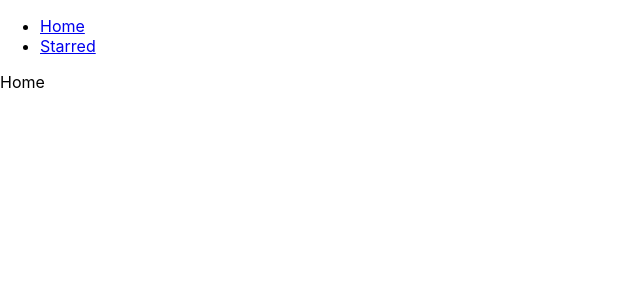
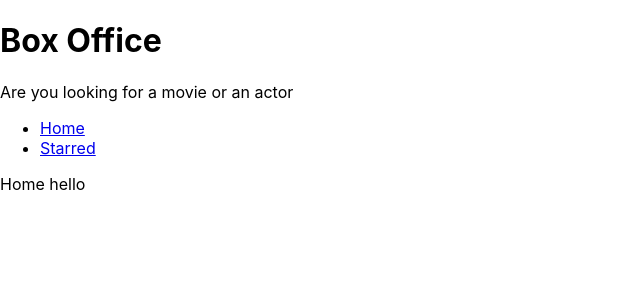
Before and after one commit to rushi1222/box-office, a React (Create React App) app: page / in a window 1280 px wide. Shown: the top 300 px of the page, without its empty margins (0-640 px from the left). Built offline with nearby package versions, Linux system fonts and the light colour scheme.

Commit message:
added layout management and created title

```diff
--- a/src/App.js
+++ b/src/App.js
@@ -11,7 +11,7 @@ import Starred from './Pages/Starred';
 
     <div>
 
-    <Nav/>
+
     <Routes>
 
       <Route  path = "/" element = {<Home/>}></Route>
--- a/src/Pages/Home.js
+++ b/src/Pages/Home.js
@@ -1,8 +1,9 @@
 import React from 'react'
+import MainPagesLayout from './MainPagesLayout'
 
 function Home() {
   return (
-    <div>Home</div>
+    <MainPagesLayout>Home hello</MainPagesLayout>
   )
 }
 
--- /dev/null
+++ b/src/Pages/MainPagesLayout.js
@@ -0,0 +1,15 @@
+import React from 'react';
+import Nav from '../Components/Nav';
+import Title from './Title';
+
+function MainPagesLayout({children}) {
+  return (
+    <div>
+        <Title title = "Box Office" subtitle = "Are you looking for a movie or an actor" />
+        <Nav/>
+        {children}
+    </div>
+  );
+};
+
+export default MainPagesLayout
--- a/src/Pages/Starred.js
+++ b/src/Pages/Starred.js
@@ -1,8 +1,9 @@
 import React from 'react'
+import MainPagesLayout from './MainPagesLayout'
 
 function Starred() {
   return (
-    <div>Starred</div>
+    <MainPagesLayout>Starred</MainPagesLayout>
   )
 }
 
--- /dev/null
+++ b/src/Pages/Title.js
@@ -0,0 +1,13 @@
+import React from 'react'
+
+const Title = ({title,subtitle}) => {
+  return (
+    <div>
+        <h1>{title}</h1>
+        <p>{subtitle}</p>
+    </div>
+
+  )
+}
+
+export default Title
```
